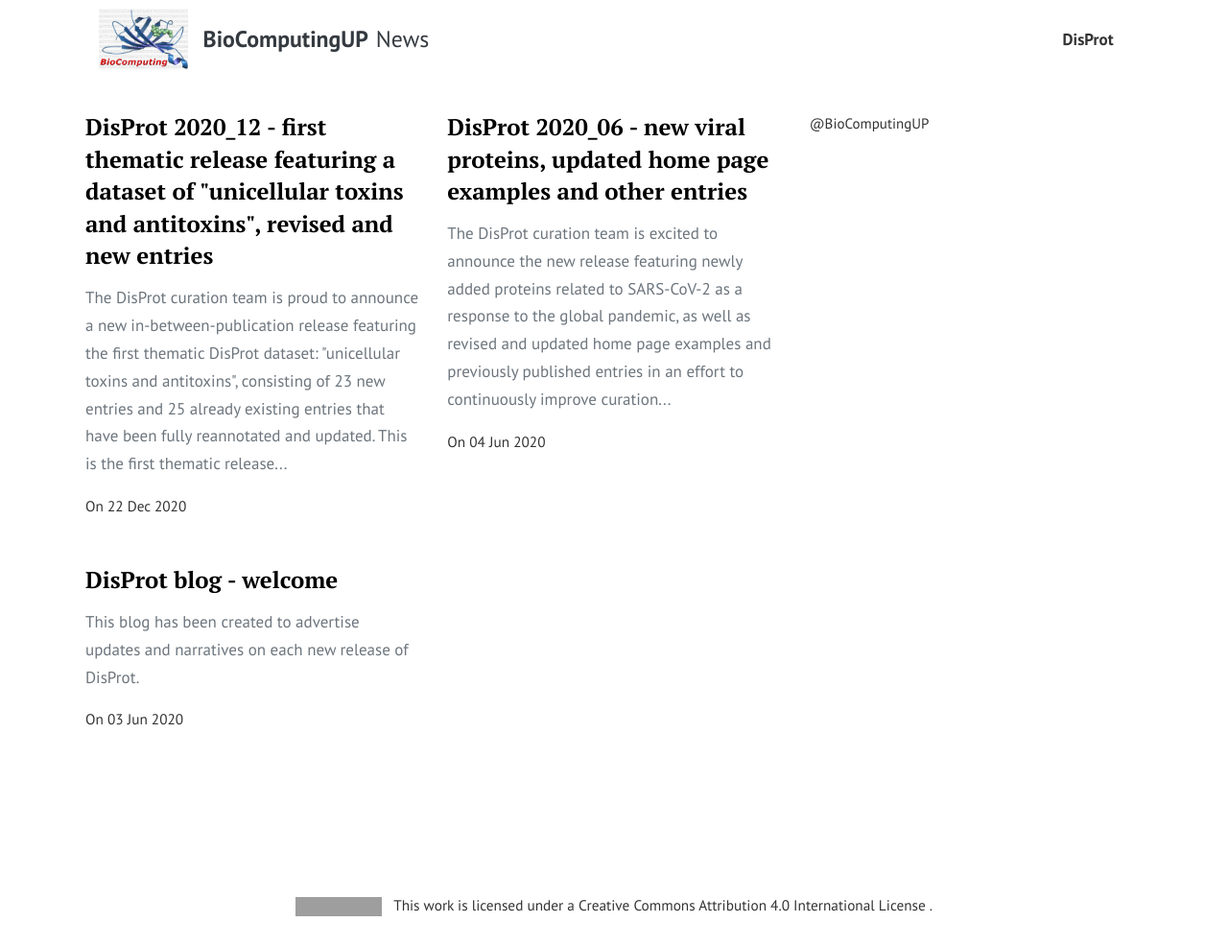
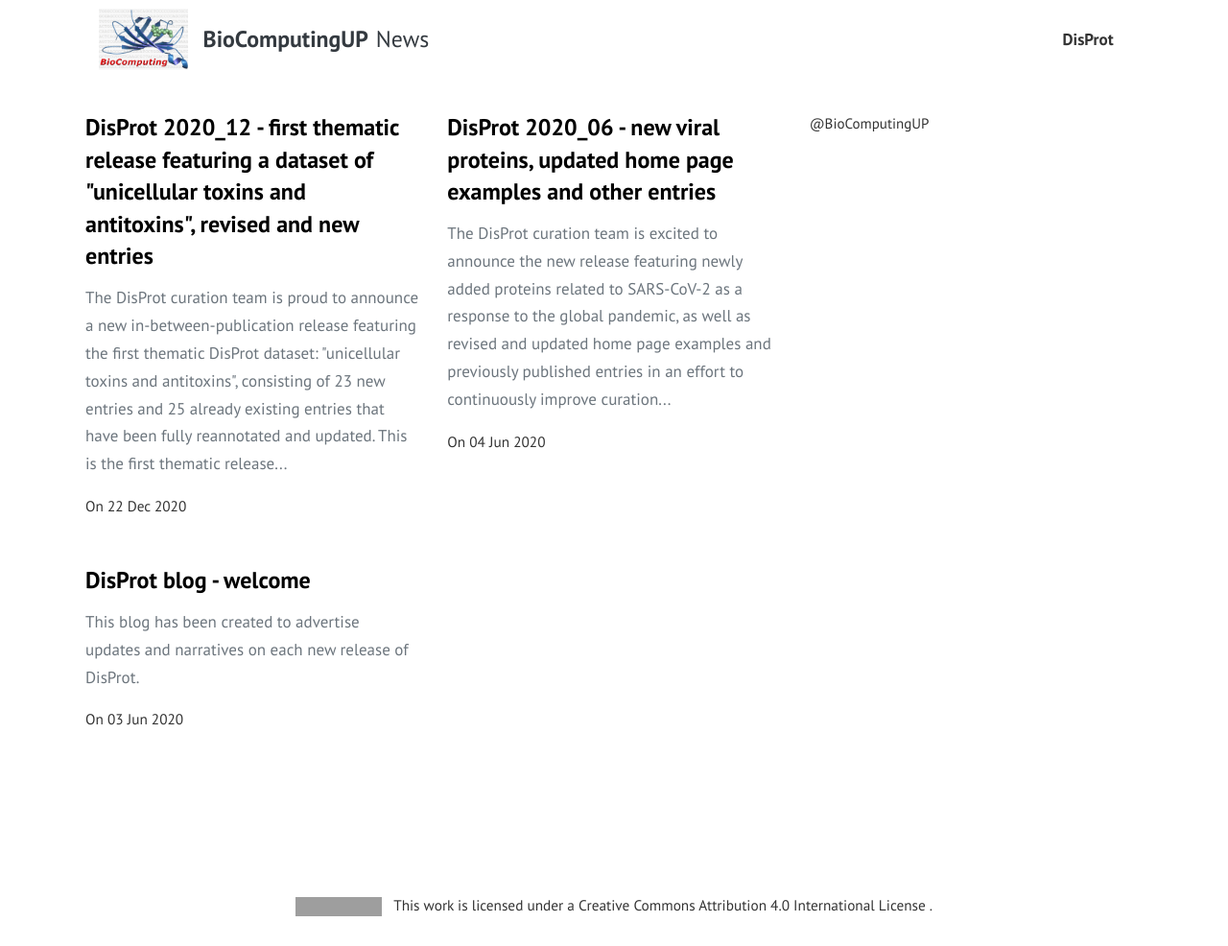
Before and after one commit to BioComputingUP/BioComputingUP.github.io, a Jekyll site: the page built from index.html, in a window 1280 px wide and 986 px high. Shown: the whole window at 96% size. Built offline with Jekyll 4.4.1, drawn with Linux system fonts in a browser that asks for light colours; the list of posts is cut into pages by our own code; comment, search, counter and statistics services are not loaded; grey boxes are pictures that could not be loaded.

Commit message:
fix configuration file (url, domain) fix the layout

```diff
--- a/_config.yml
+++ b/_config.yml
@@ -1,6 +1,5 @@
 title: "BioComputingUP News"
 email: biocomp@bio.unipd.it
-domain: biocomputingup.github.io
 timezone: UTC
 baseurl: ""
 permalink: "/:title/"
--- a/_includes/postbox.html
+++ b/_includes/postbox.html
@@ -7,7 +7,7 @@
         {% endif %}
     </a>
     <div class="card-block">
-        <h2 class="card-title h4 serif-font"><a href="{{ post.url | absolute_url }}">{{ post.title }}</a></h2>
+        <h2 class="card-title h4"><a href="{{ post.url | absolute_url }}">{{ post.title }}</a></h2>
         <p class="card-text text-muted">{{ post.headline | truncatewords:45 }}</p>
         <div class="metafooter">
             <div class="wrapfooter small d-flex align-items-center">
--- a/_layouts/post.html
+++ b/_layouts/post.html
@@ -56,7 +56,7 @@
         <!-- Post Date -->
         <p>
             <small>
-                <span class="post-date"><time class="post-date" datetime="{{ page.date | date: %Y-%m-%d }}">{{ page.date | date_to_string }}</time></span>
+                <span class="post-date"><time class="post-date" datetime="{{ page.date | date: "%Y-%m-%d" }}">{{ page.date | date_to_string }}</time></span>
                 {% if page.last_modified_at %}
                 (Updated:
                 <time datetime="{{ page.last_modified_at | date_to_xmlschema }}" itemprop="dateModified">{{
--- a/pages/ped.html
+++ b/pages/ped.html
@@ -1,5 +1,5 @@
 ---
-layout: post_disprot
+layout: default
 title: PED
 permalink: "/ped/"
 comments: false
```
Also changed, not shown: _posts/2020-06-03-welcome_disprot.markdown (renamed from _posts/2020-06-03-welcome.markdown).
